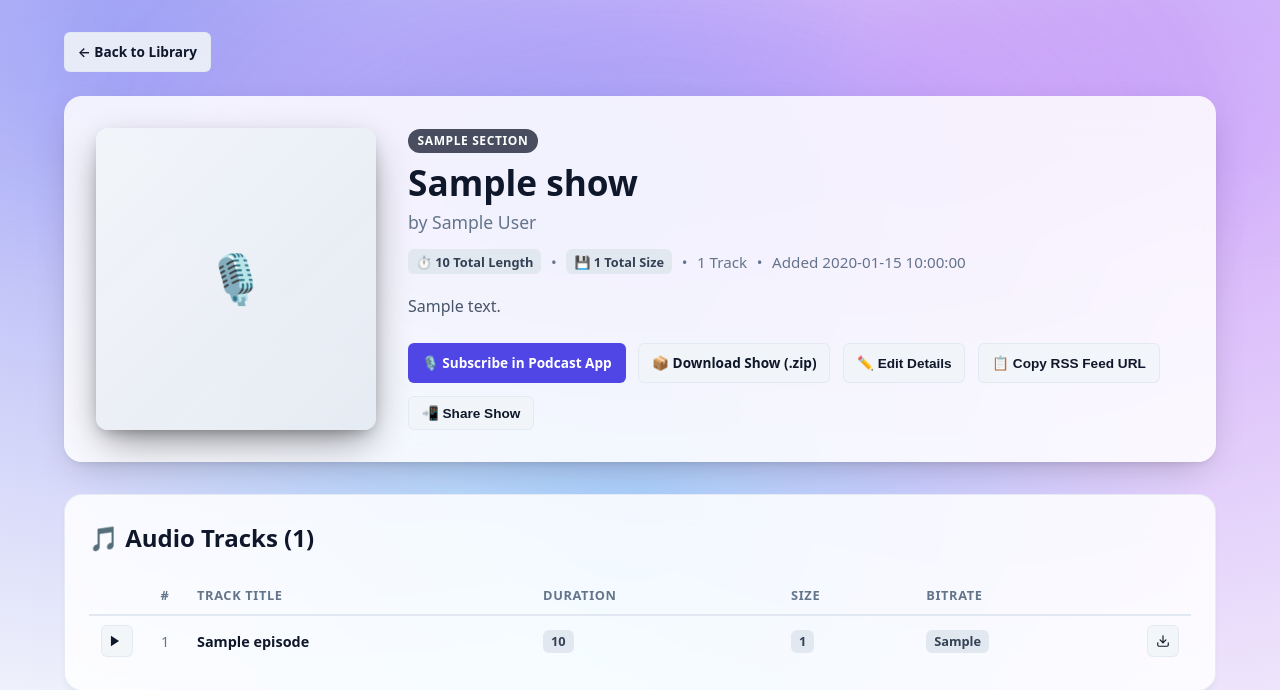
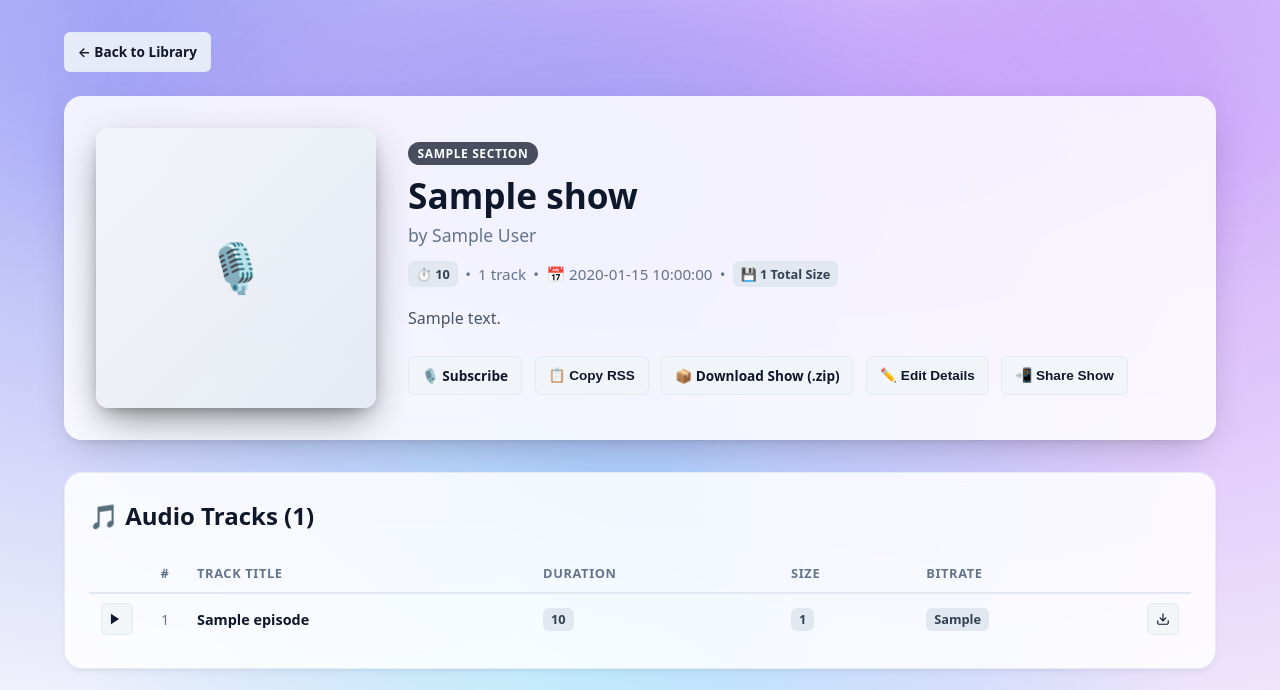
Before and after one commit to jakobbg/lissn, a FastAPI app: template src/lissn/templates/show.html in a window 1280 px wide. Shown: the part 69-759 px from the top of the page. Run offline with FastAPI, Linux system fonts and the light colour scheme; the template is opened without the code that fills it: most values are stand-ins (such as "Sample title", 1, 10 or a date in 2020); some libraries are stand-ins or nearby versions.

Commit message:
✨ Single-line metadata layout and consistent dark button backgrounds
- Metadata Row: Display total duration, track count, and added date on a single flex line (e.g. ⏱️ 33h 45m • 1 track • 📅 4 days ago) with flex-wrap nowrap.
- Action Buttons: Placed Subscribe and Copy RSS buttons side-by-side on a single line with identical btn-secondary dark surface styling.
- Tests: Added test_single_line_metadata_and_dark_subscribe_button verifying template output.

```diff
--- a/src/lissn/static/style.css
+++ b/src/lissn/static/style.css
@@ -468,11 +468,18 @@ a:focus-visible, button:focus-visible, input:focus-visible {
 .meta-row {
   display: flex;
   align-items: center;
-  gap: 0.6rem;
+  gap: 0.45rem;
   font-size: 0.85rem;
   color: var(--text-muted);
   margin-bottom: 1rem;
-  flex-wrap: wrap;
+  flex-wrap: nowrap;
+  white-space: nowrap;
+  overflow-x: auto;
+  scrollbar-width: none;
+}
+
+.meta-row::-webkit-scrollbar {
+  display: none;
 }
 
 .duration-badge, .size-badge, .bitrate-badge {
--- a/src/lissn/templates/index.html
+++ b/src/lissn/templates/index.html
@@ -69,7 +69,7 @@
                   <span>📅 {{ show.fuzzy_added_date }}</span>
                 </div>
                 <div class="card-actions">
-                  <a href="podcast://{{ host_header }}/rss/{{ show.show_id }}" class="btn btn-primary" title="Subscribe in podcast app">
+                  <a href="podcast://{{ host_header }}/rss/{{ show.show_id }}" class="btn btn-secondary" title="Subscribe in podcast app">
                     🎙️ Subscribe
                   </a>
                   <button type="button" class="btn btn-secondary js-copy-rss" data-rss-url="{{ base_url }}/rss/{{ show.show_id }}" title="Copy RSS Feed link">
@@ -111,12 +111,12 @@
                 <div class="meta-row">
                   <span class="duration-badge">⏱️ {{ show.formatted_duration }}</span>
                   <span>•</span>
-                  <span>{{ show.episode_count }} episode{% if show.episode_count != 1 %}s{% endif %}</span>
+                  <span>{{ show.episode_count }} track{% if show.episode_count != 1 %}s{% endif %}</span>
                   <span>•</span>
                   <span>📅 {{ show.fuzzy_added_date }}</span>
                 </div>
                 <div class="card-actions">
-                  <a href="podcast://{{ host_header }}/rss/{{ show.show_id }}" class="btn btn-primary" title="Subscribe in podcast app">
+                  <a href="podcast://{{ host_header }}/rss/{{ show.show_id }}" class="btn btn-secondary" title="Subscribe in podcast app">
                     🎙️ Subscribe
                   </a>
                   <button type="button" class="btn btn-secondary js-copy-rss" data-rss-url="{{ base_url }}/rss/{{ show.show_id }}" title="Copy RSS Feed link">
--- a/src/lissn/templates/show.html
+++ b/src/lissn/templates/show.html
@@ -74,15 +74,15 @@
         {% endif %}
 
         <div class="meta-row" style="font-size: 0.95rem; margin-bottom: 1.2rem;">
-          <span class="duration-badge">⏱️ {{ show.formatted_duration }} Total Length</span>
+          <span class="duration-badge">⏱️ {{ show.formatted_duration }}</span>
+          <span>•</span>
+          <span>{{ show.episodes|length }} track{% if show.episodes|length != 1 %}s{% endif %}</span>
+          <span>•</span>
+          <span>📅 {{ show.fuzzy_added_date }}</span>
           {% if show.formatted_total_file_size %}
             <span>•</span>
             <span class="size-badge">💾 {{ show.formatted_total_file_size }} Total Size</span>
           {% endif %}
-          <span>•</span>
-          <span>{{ show.episodes|length }} Track{% if show.episodes|length != 1 %}s{% endif %}</span>
-          <span>•</span>
-          <span>Added {{ show.fuzzy_added_date }}</span>
         </div>
 
         {% if show.description_html %}
@@ -94,9 +94,12 @@
         {% endif %}
 
         <div class="detail-actions">
-          <a href="podcast://{{ host_header }}/rss/{{ show.show_id }}" class="btn btn-primary">
-            🎙️ Subscribe in Podcast App
+          <a href="podcast://{{ host_header }}/rss/{{ show.show_id }}" class="btn btn-secondary" title="Subscribe in podcast app">
+            🎙️ Subscribe
           </a>
+          <button type="button" class="btn btn-secondary js-copy-rss" data-rss-url="{{ base_url }}/rss/{{ show.show_id }}" title="Copy RSS Feed link">
+            📋 Copy RSS
+          </button>
           {% if show.episodes %}
             <a href="/download/show/{{ show.show_id }}" class="btn btn-secondary js-download-show" title="Download all tracks as a ZIP archive">
               📦 Download Show (.zip)
@@ -104,9 +107,6 @@
           {% endif %}
           <button type="button" class="btn btn-secondary js-edit-show" data-show-id="{{ show.show_id }}" data-title="{{ show.title }}" data-author="{{ show.author }}" data-description="{{ show.description }}">
             ✏️ Edit Details
-          </button>
-          <button type="button" class="btn btn-secondary js-copy-rss" data-rss-url="{{ base_url }}/rss/{{ show.show_id }}">
-            📋 Copy RSS Feed URL
           </button>
           <button type="button" class="btn btn-secondary js-share-show" data-title="{{ show.title }}" data-url="{{ base_url }}/show/{{ show.show_id }}">
             📲 Share Show
```
Also changed, not shown: tests/test_app.py (+25 -0 lines).
